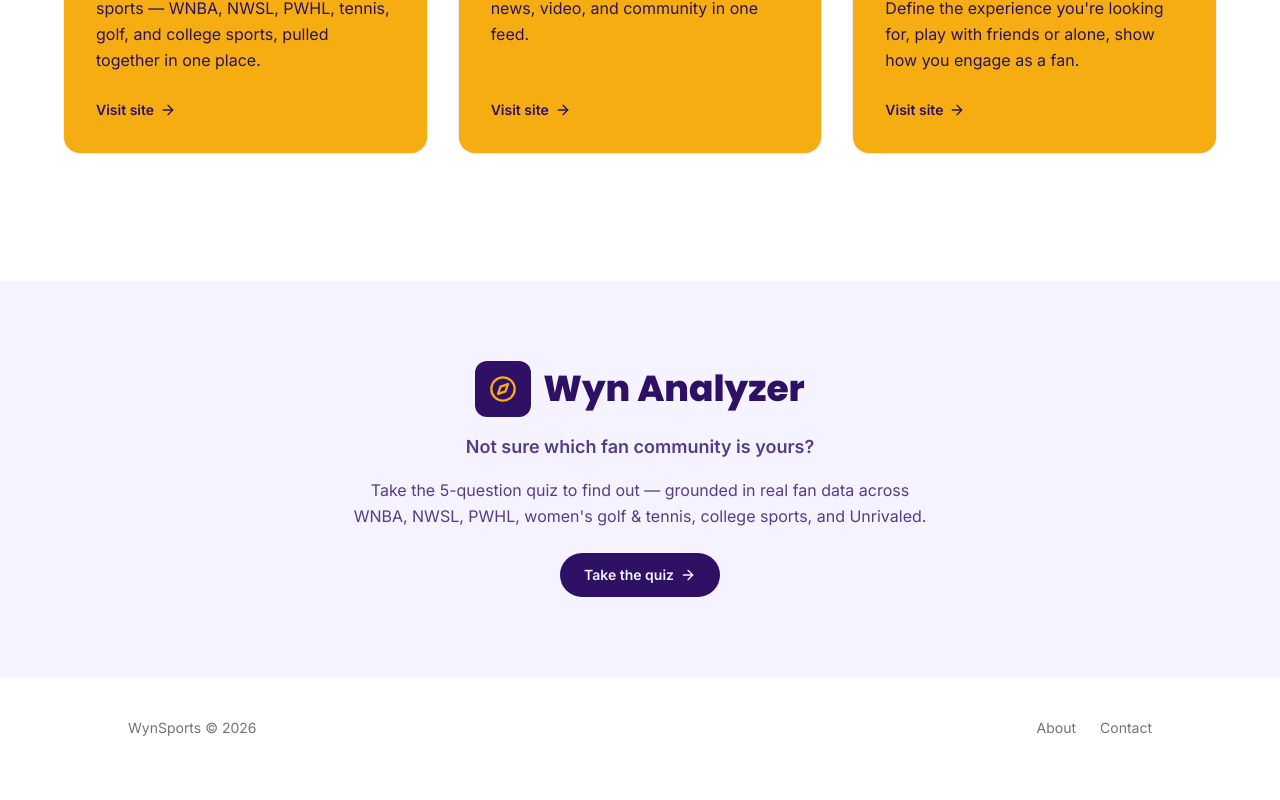
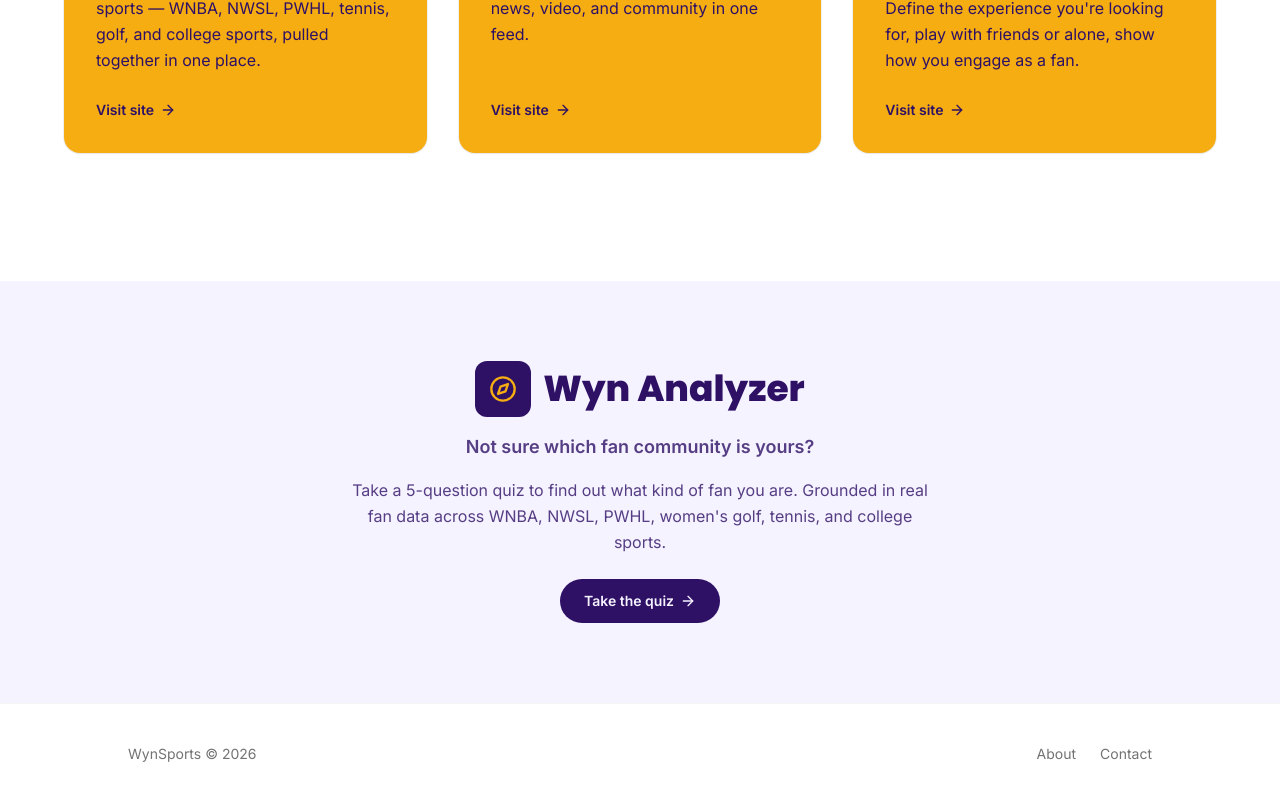
Before and after one commit to lhorwitz94/wynsports-landing, a Next.js app: page / in a window 1280 px wide. Shown: the part 1105-1905 px from the top of the page. Before the commit the page ends 1883 px from the top, so only its background shows below. Built offline with nearby package versions, Linux system fonts and the light colour scheme.

Commit message:
Update Wyn Analyzer teaser copy
Co-Authored-By: Claude Sonnet 5 <noreply@anthropic.com>
Claude-Session: https://claude.ai/code/session_01AdnKBmxit9TPTFTgRyKynD

```diff
--- a/app/page.tsx
+++ b/app/page.tsx
@@ -170,8 +170,8 @@ export default function Home() {
             Not sure which fan community is yours?
           </p>
           <p className="max-w-xl text-base leading-relaxed text-wyn-purple/80">
-            Take the 5-question quiz to find out — grounded in real fan data across
-            WNBA, NWSL, PWHL, women&apos;s golf &amp; tennis, college sports, and Unrivaled.
+            Take a 5-question quiz to find out what kind of fan you are. Grounded in
+            real fan data across WNBA, NWSL, PWHL, women&apos;s golf, tennis, and college sports.
           </p>
           <Link
             href="/wyn-analyzer"
```
